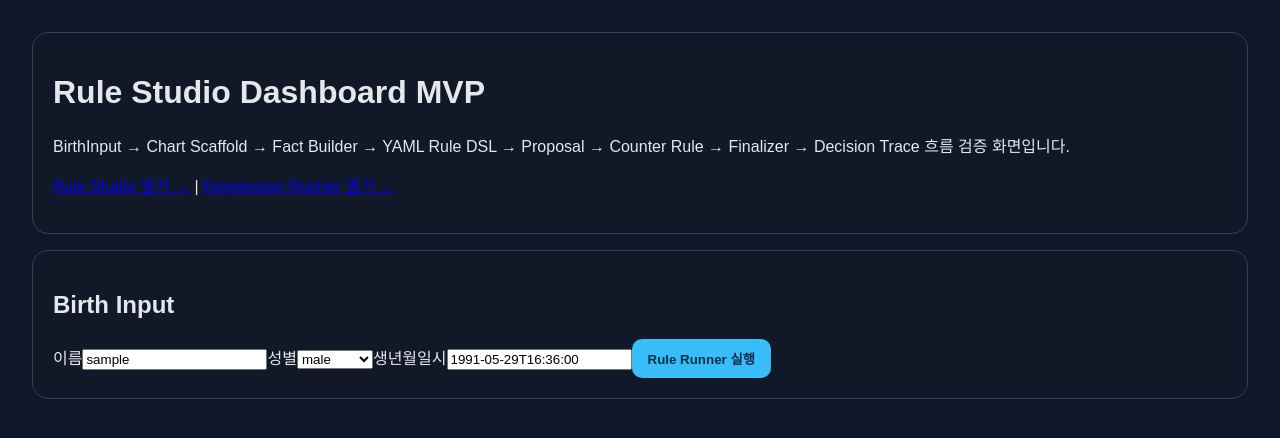
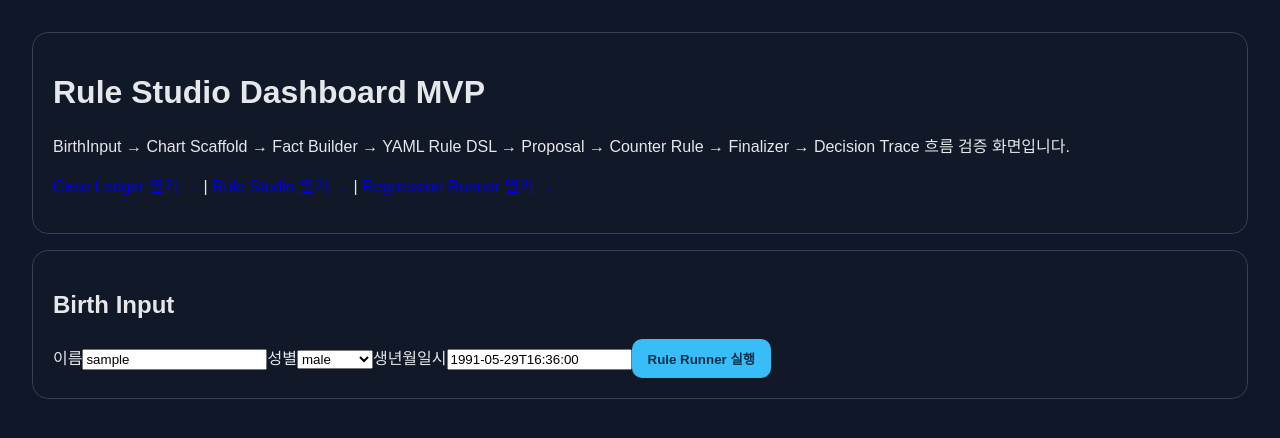
Before and after one commit to vujaderoom/sajuengine, a Next.js app in the folder frontend/: page /dashboard in a window 1280 px wide. Shown: the top 438 px of the page. Built offline with nearby package versions, Linux system fonts and the light colour scheme.

Commit message:
Link dashboard to case ledger

```diff
--- a/frontend/app/dashboard/page.tsx
+++ b/frontend/app/dashboard/page.tsx
@@ -101,6 +101,7 @@ export default function DashboardPage() {
           Finalizer → Decision Trace 흐름 검증 화면입니다.
         </p>
         <p>
+          <Link href="/cases">Case Ledger 열기 →</Link>{" | "}
           <Link href="/rules">Rule Studio 열기 →</Link>{" | "}
           <Link href="/regressions">Regression Runner 열기 →</Link>
         </p>
```
